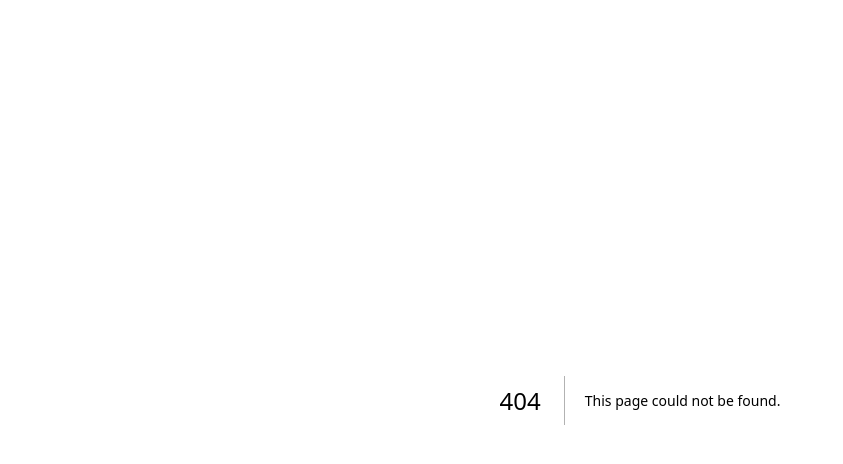
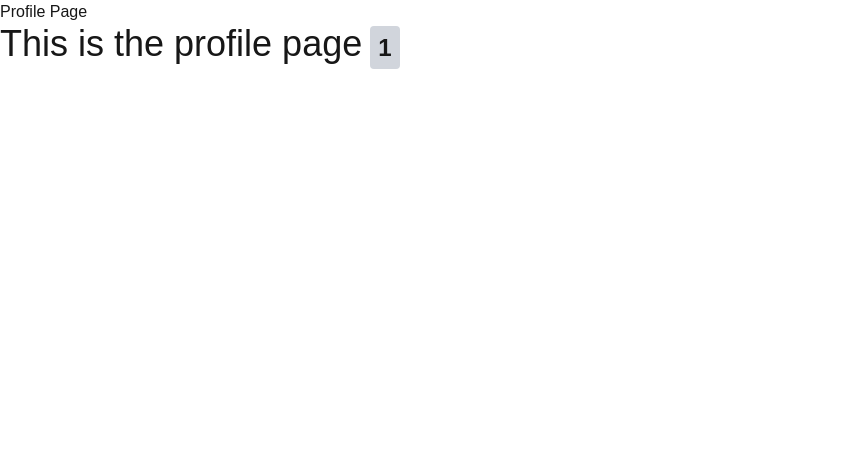
Before and after one commit to T-REX-C0DER/Auth-Core-NextJS, a Next.js app: page /profile/1 in a window 1280 px wide. Before the commit this address had no page. Shown: the top 464 px of the page, without its empty margins (0-843 px from the left). Built offline with nearby package versions, Linux system fonts and the light colour scheme.

Commit message:
makes the profile page flexible for all id s

```diff
--- /dev/null
+++ b/app/profile/[id]/page.tsx
@@ -0,0 +1,12 @@
+export default function userProfile({params}:any) {
+  return (
+    <div>
+      <h1>Profile Page</h1>
+      <p className="
+         text-4xl
+      ">This is the profile page
+      <span className="font-bold text-2xl ml-2 p-2 rounded bg-gray-300">{params.id}</span>
+      </p>
+    </div>
+  );
+}
```
